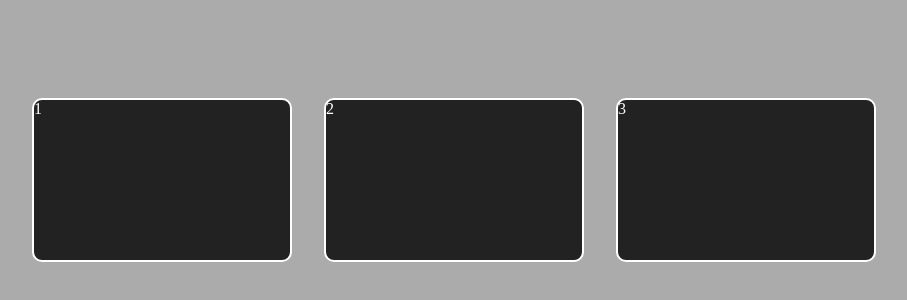
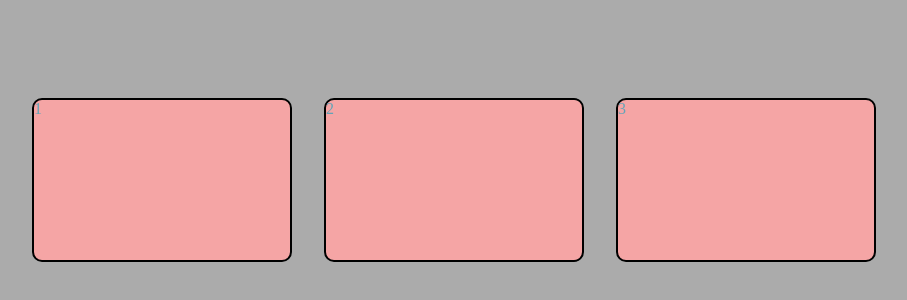
Before and after one commit to BarbaraAbigahilAbraham/displayFlex1a, a plain HTML site: page index.html in a window 1280 px wide. Shown: the part 220-520 px from the top of the page, without its empty margins (186-1093 px from the left). Drawn offline with Linux system fonts and the light colour scheme.

Commit message:
bhtyhn6u

```diff
--- a/index.html
+++ b/index.html
@@ -25,9 +25,9 @@
             width: 20%;
             height: 20%;
             margin: 1em;
-            background-color: #222222;
-            color: #ffffff;
-            border: 2px solid #ffffff;
+            background-color: #f5a5a5;
+            color: #62a4b8;
+            border: 2px solid #000000;
             border-radius: 10px;
         }
     </style>
```
